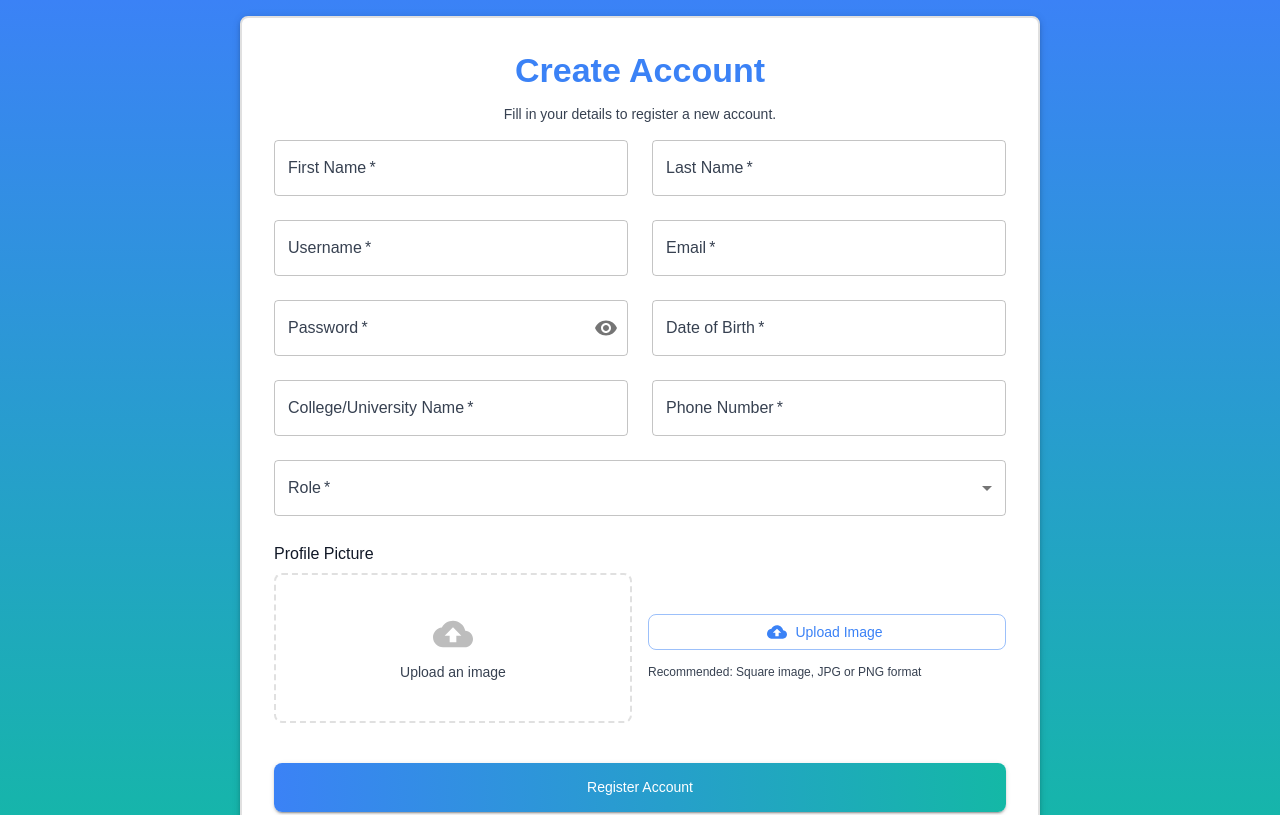
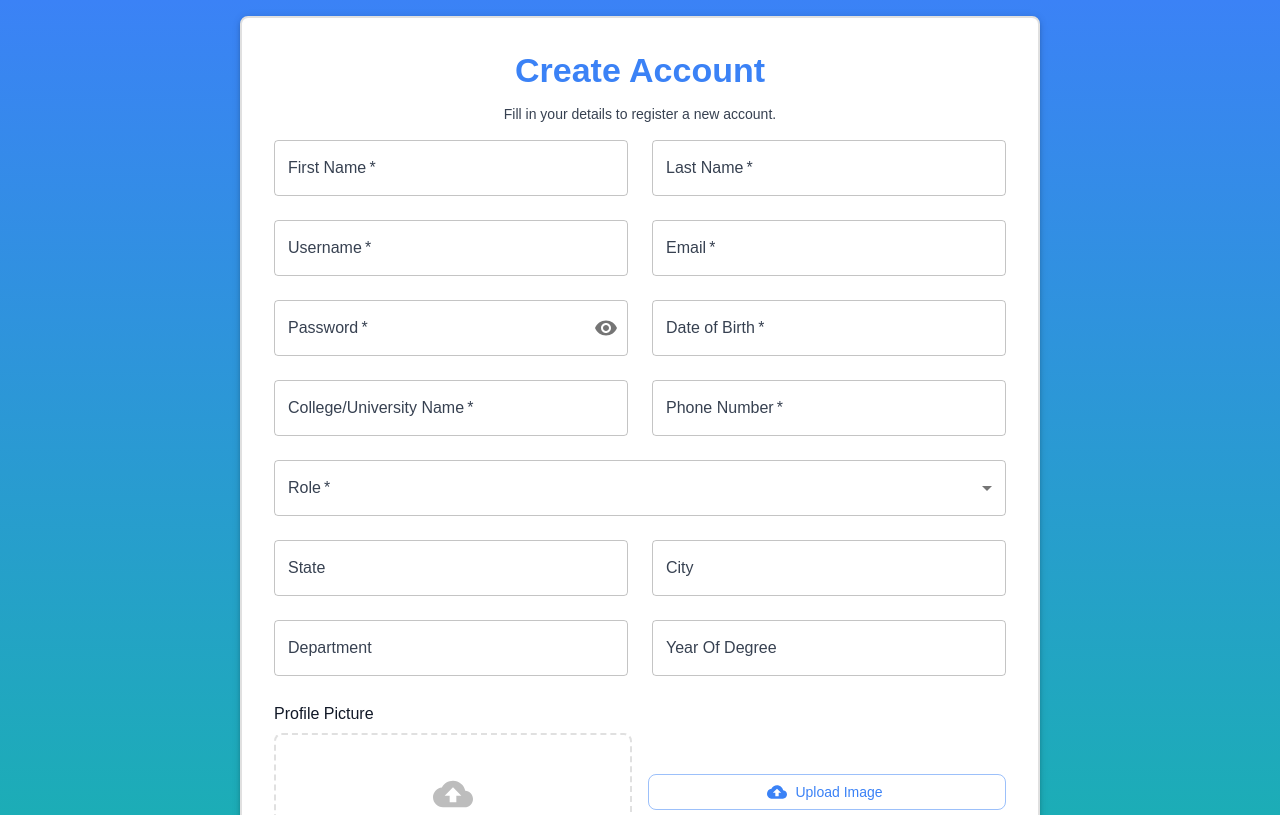
Before and after one commit to Akhilesh1326/Club-Site, a React (Vite) app in the folder Frontend/: page /register in a window 1280 px wide. Shown: the top 815 px of the page. Built offline with nearby package versions, Linux system fonts and the light colour scheme.

Commit message:
changes in data formate of api to put data on

```diff
--- a/Frontend/src/features/auth/RegistrationForm.jsx
+++ b/Frontend/src/features/auth/RegistrationForm.jsx
@@ -2,7 +2,21 @@
 import { useState } from "react"
 import { useNavigate } from "react-router-dom"
 import axios from "axios"
-import {TextField,Button,Paper,Typography,Grid,MenuItem,InputAdornment,IconButton,FormControl,InputLabel,Select,Box, Avatar,} from "@mui/material"
+import {
+  TextField,
+  Button,
+  Paper,
+  Typography,
+  Grid,
+  MenuItem,
+  InputAdornment,
+  IconButton,
+  FormControl,
+  InputLabel,
+  Select,
+  Box,
+  Avatar,
+} from "@mui/material"
 import { Visibility, VisibilityOff, CloudUpload } from "@mui/icons-material"
 import { DatePicker } from "@mui/x-date-pickers/DatePicker"
 import { LocalizationProvider } from "@mui/x-date-pickers/LocalizationProvider"
@@ -10,7 +24,7 @@ import { AdapterDayjs } from "@mui/x-date-pickers/AdapterDayjs"
 import dayjs from "dayjs"
 
 function RegistrationForm() {
-  const navigate = useNavigate();
+  const navigate = useNavigate()
   const [formData, setFormData] = useState({
     userName: "",
     email: "",
@@ -22,6 +36,10 @@ function RegistrationForm() {
     role: "",
     phoneNumber: "",
     profile_picture_url: "",
+    state: "",
+    city: "",
+    department: "",
+    year: "",
   })
 
   const [showPassword, setShowPassword] = useState(false)
@@ -56,7 +74,7 @@ function RegistrationForm() {
     }
   }
 
-  const handleSubmit = async(e) => {
+  const handleSubmit = async (e) => {
     e.preventDefault()
     const formattedData = {
       ...formData,
@@ -65,7 +83,9 @@ function RegistrationForm() {
     console.log("Form submitted:", formattedData)
 
     try {
-      const response = await axios.post("/api/auth-service/register",{
+      const response = await axios.post(
+        "/api/auth-service/register",
+        {
           userName: formData.userName,
           email: formData.email,
           password: formData.password,
@@ -76,18 +96,22 @@ function RegistrationForm() {
           role: formData.role,
           phoneNumber: formData.phoneNumber,
           profile_picture_url: formData.profile_picture_url,
+          state: formData.state,
+          city: formData.city,
+          department: formData.department,
+          year: formData.year,
         },
         {
           withCredentials: true,
-    });
+        },
+      )
 
-      console.log("resp data = ",response.data);
-      if(response.data.status === "success"){
+      console.log("resp data = ", response.data)
+      if (response.data.status == "Success" || response.data.status == "success") {
         navigate("/home")
       }
-
     } catch (error) {
-      console.log("Registration failed = ", error.response?.data || error);
+      console.log("Registration failed = ", error.response?.data || error)
     }
   }
 
@@ -257,6 +281,56 @@ function RegistrationForm() {
               </FormControl>
             </Grid>
 
+            {/* State */}
+            <Grid item xs={12} sm={6}>
+              <TextField
+                fullWidth
+                label="State"
+                name="state"
+                value={formData.state}
+                onChange={handleInputChange}
+                variant="outlined"
+              />
+            </Grid>
+
+            {/* City */}
+            <Grid item xs={12} sm={6}>
+              <TextField
+                fullWidth
+                label="City"
+                name="city"
+                value={formData.city}
+                onChange={handleInputChange}
+                variant="outlined"
+              />
+            </Grid>
+
+            {/* Department */}
+            <Grid item xs={12} sm={6}>
+              <TextField
+                fullWidth
+                label="Department"
+                name="department"
+                value={formData.department}
+                onChange={handleInputChange}
+                variant="outlined"
+              />
+            </Grid>
+
+            {/* Year (Integer) */}
+            <Grid item xs={12} sm={6}>
+              <TextField
+                fullWidth
+                label="Year Of Degree"
+                name="year"
+                type="number"
+                value={formData.year}
+                onChange={handleInputChange}
+                variant="outlined"
+                inputProps={{ inputMode: "numeric", pattern: "[0-9]*" }}
+              />
+            </Grid>
+
             {/* Profile Picture */}
             <Grid item xs={12}>
               <Typography variant="subtitle1" gutterBottom>
```
Lines whose indentation alone changed are shown as unchanged.
